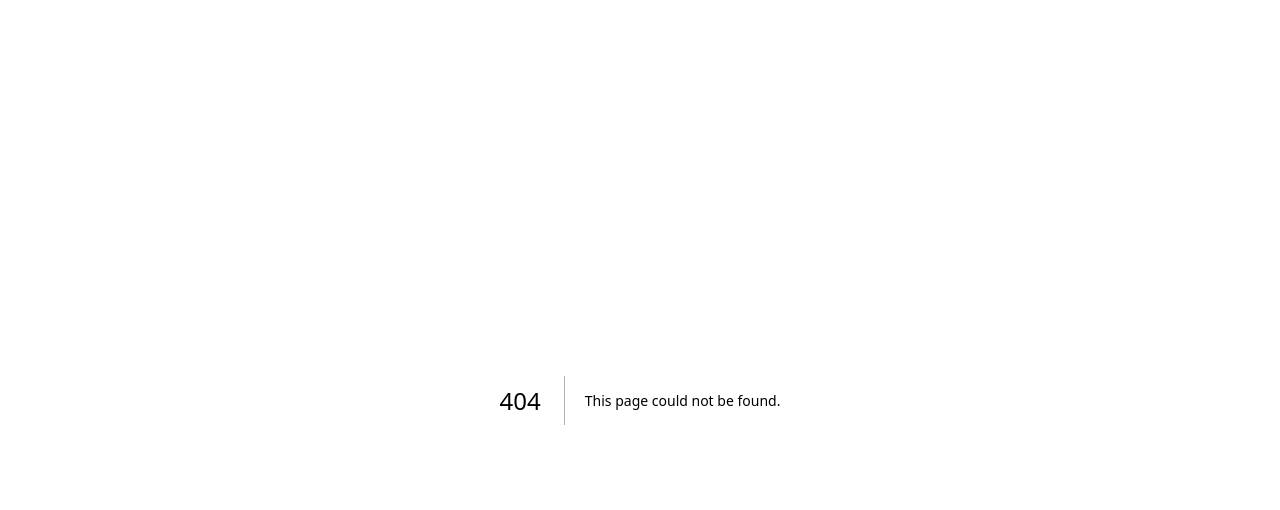
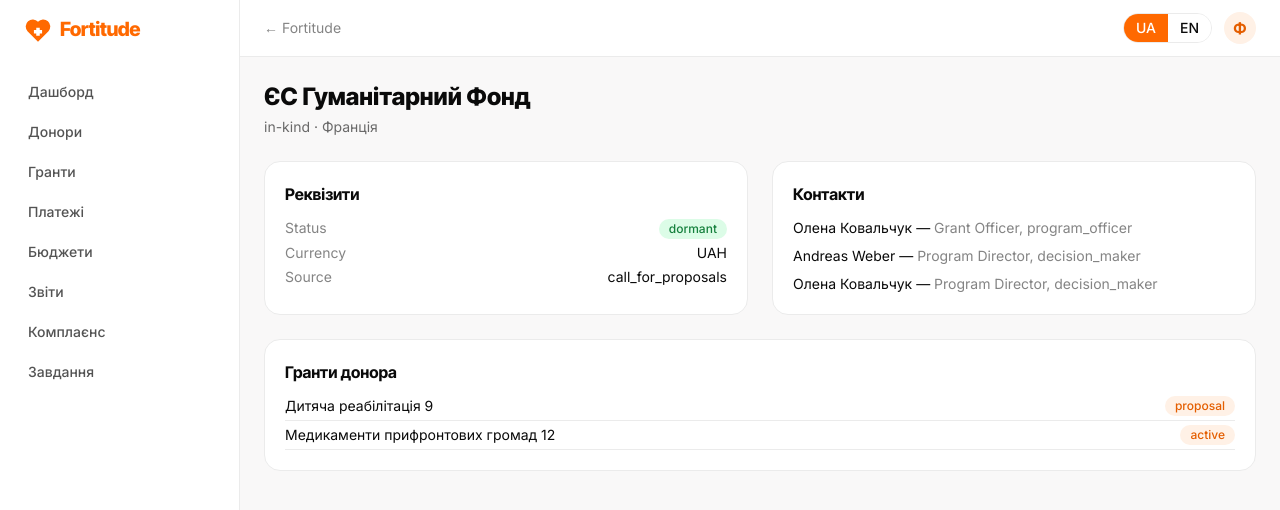
Before and after one commit to 0NIK5/CRM_FORT, a Next.js app: page /CRM_FORT/admin/donors/1 in a window 1280 px wide. Before the commit this address had no page. Shown: the top 510 px of the page. Built offline with nearby package versions, Linux system fonts and the light colour scheme.

Commit message:
feat: admin — список і карточка донора

```diff
--- /dev/null
+++ b/app/admin/donors/[id]/detail.tsx
@@ -0,0 +1,33 @@
+'use client';
+import { PageHeader } from '@/components/ui/PageHeader';
+import { Card } from '@/components/ui/Card';
+import { Badge } from '@/components/ui/Badge';
+import { mock } from '@/lib/mock';
+
+export function DonorDetail({ id }: { id: number }) {
+  const d = mock.donors.find((x) => x.id === id);
+  if (!d) return <div>—</div>;
+  const grants = mock.grants.filter((g) => g.donorId === id);
+  return (
+    <div>
+      <PageHeader title={d.legalName} subtitle={`${d.type} · ${d.country}`} />
+      <div className="grid gap-6 lg:grid-cols-2">
+        <Card><h3 className="mb-3 font-display font-bold">Реквізити</h3>
+          <dl className="space-y-1 text-sm">
+            <div className="flex justify-between"><dt className="text-ink/50">Status</dt><dd><Badge tone="green">{d.status}</Badge></dd></div>
+            <div className="flex justify-between"><dt className="text-ink/50">Currency</dt><dd>{d.currency}</dd></div>
+            <div className="flex justify-between"><dt className="text-ink/50">Source</dt><dd>{d.source}</dd></div>
+          </dl></Card>
+        <Card><h3 className="mb-3 font-display font-bold">Контакти</h3>
+          <ul className="space-y-2 text-sm">
+            {d.contacts.map((c, i) => <li key={i}>{c.name} — <span className="text-ink/50">{c.position}, {c.role}</span></li>)}
+          </ul></Card>
+      </div>
+      <Card className="mt-6"><h3 className="mb-3 font-display font-bold">Гранти донора</h3>
+        <ul className="space-y-1 text-sm">
+          {grants.map((g) => <li key={g.id} className="flex justify-between border-b border-surface-muted pb-1">
+            <span>{g.projectName}</span><Badge tone="brand">{g.stage}</Badge></li>)}
+        </ul></Card>
+    </div>
+  );
+}
--- /dev/null
+++ b/app/admin/donors/[id]/page.tsx
@@ -0,0 +1,10 @@
+import { mock } from '@/lib/mock';
+import { DonorDetail } from './detail';
+
+export function generateStaticParams() {
+  return mock.donors.map((d) => ({ id: String(d.id) }));
+}
+
+export default function Page({ params }: { params: { id: string } }) {
+  return <DonorDetail id={Number(params.id)} />;
+}
--- /dev/null
+++ b/app/admin/donors/page.tsx
@@ -0,0 +1,23 @@
+'use client';
+import { PageHeader } from '@/components/ui/PageHeader';
+import { DataTable } from '@/components/ui/DataTable';
+import { Badge } from '@/components/ui/Badge';
+import { useLang } from '@/lib/i18n-context';
+import { mock } from '@/lib/mock';
+
+export default function DonorsPage() {
+  const { t } = useLang();
+  return (
+    <div>
+      <PageHeader title={t('nav.donors')} />
+      <DataTable rows={mock.donors} rowHref={(d) => `/admin/donors/${d.id}`}
+        columns={[
+          { key: 'legalName', label: 'Name' },
+          { key: 'type', label: 'Type' },
+          { key: 'country', label: 'Country' },
+          { key: 'status', label: t('common.status'), render: (d) => (
+            <Badge tone={d.status === 'active' ? 'green' : d.status === 'declined' ? 'red' : 'gray'}>{d.status}</Badge>) },
+        ]} />
+    </div>
+  );
+}
```
